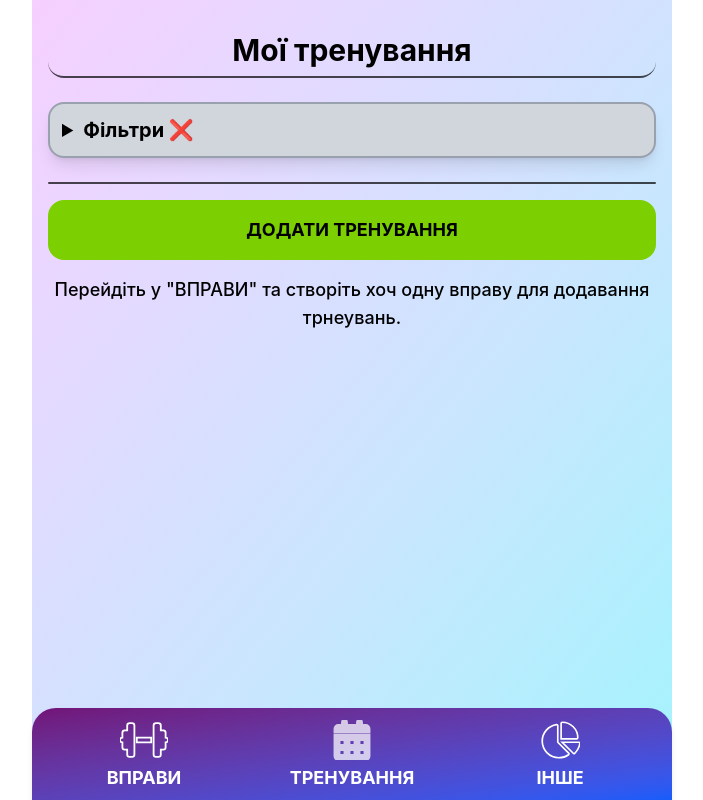
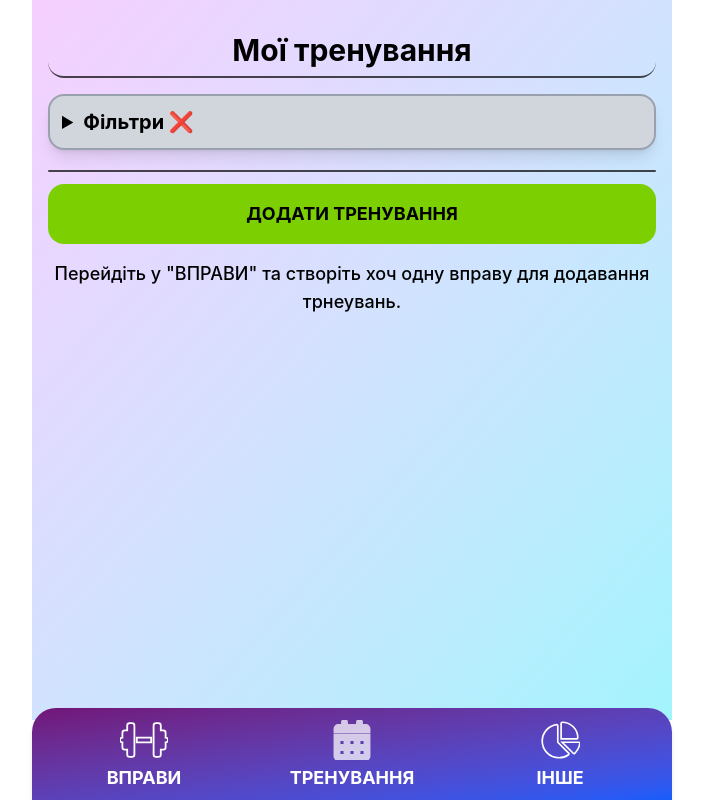
Before and after one commit to Riksev/physical-exercises-manager, a React (Vite) app: page / in a window 1280 px wide. Shown: the whole page, without its empty margins (288-991 px from the left). Built offline with nearby package versions, Linux system fonts and the light colour scheme.

Commit message:
hotfix for scroll on all pages; adjusted pages layouts

```diff
--- a/src/components/exercises/Exercise.tsx
+++ b/src/components/exercises/Exercise.tsx
@@ -15,7 +15,7 @@ const Exercise = ({
       useState<boolean>(false)
 
    return (
-      <div className="page-container">
+      <>
          <h2 className="horizontal-line title">{activeExercise?.name}</h2>
          <div className="flex w-full flex-col items-center gap-4">
             <button
@@ -58,7 +58,7 @@ const Exercise = ({
                activeExercise={activeExercise}
             />
          )}
-      </div>
+      </>
    )
 }
 
--- a/src/components/exercises/Exercises.tsx
+++ b/src/components/exercises/Exercises.tsx
@@ -25,9 +25,9 @@ const Exercises = ({
    return (
       <>
          {!activeExercise ? (
-            <div className="page-container">
+            <>
                <h2 className="horizontal-line title">Список вправ</h2>
-               <div className="input-block mb-2">
+               <div className="input-block">
                   <label htmlFor="searchName">Пошук за назвою:</label>
                   <input
                      type="text"
@@ -55,9 +55,9 @@ const Exercises = ({
                >
                   пошук вправ
                </button>
-               <h2 className="horizontal-line"></h2>
+               <h2 className="horizontal-line my-1"></h2>
                <button
-                  className="button-add button-full mb-4"
+                  className="button-add button-full mb-2"
                   onClick={() => {
                      setIsAddExerciseModalOpen(true)
                   }}
@@ -68,7 +68,7 @@ const Exercises = ({
                   exercises={filteredExercises}
                   clicker={setActiveExercise}
                />
-            </div>
+            </>
          ) : (
             <Exercise
                activeExercise={activeExercise}
--- a/src/components/exercises/ListOfExercises.tsx
+++ b/src/components/exercises/ListOfExercises.tsx
@@ -7,7 +7,7 @@ const ListOfExercises = ({
    showAll = false,
 }: IListOfExercisesProps) => {
    return (
-      <div className="flex flex-col gap-4">
+      <div className="flex w-full flex-col gap-4">
          {showAll && (
             <BlockExercise
                key={'all'}
--- a/src/components/other/Other.tsx
+++ b/src/components/other/Other.tsx
@@ -6,7 +6,7 @@ import FAQ from './FAQ'
 
 const Other = ({ exercises, workouts, setData }: IOtherProps) => {
    return (
-      <div className="page-container">
+      <>
          <h2 className="horizontal-line title">Інше</h2>
          <DataManager
             exercises={exercises}
@@ -16,7 +16,7 @@ const Other = ({ exercises, workouts, setData }: IOtherProps) => {
          <CalculatorOneRep />
          <About />
          <FAQ />
-      </div>
+      </>
    )
 }
 
--- a/src/components/workouts/ListOfWorkouts.tsx
+++ b/src/components/workouts/ListOfWorkouts.tsx
@@ -7,7 +7,7 @@ const ListOfWorkouts = ({
    clicker,
 }: IListOfWorkoutsProps) => {
    return (
-      <div className="mt-4 flex w-full flex-col gap-4">
+      <div className="mt-2 flex w-full flex-col gap-4">
          {workouts.length === 0 ? (
             exercises.length === 0 ? (
                <p>
--- a/src/components/workouts/Workout.tsx
+++ b/src/components/workouts/Workout.tsx
@@ -50,7 +50,7 @@ const Workout = ({
    }, [exercises])
 
    return (
-      <div className="page-container">
+      <>
          <h2 className="horizontal-line title">
             {activeWorkout?.date}
             {' - '}
@@ -314,7 +314,7 @@ const Workout = ({
                selectedRecord={selectedRecord}
             />
          )}
-      </div>
+      </>
    )
 }
 
--- a/src/components/workouts/Workouts.tsx
+++ b/src/components/workouts/Workouts.tsx
@@ -59,7 +59,7 @@ const Workouts = ({
    }, [dateBegin, dateEnd])
 
    return !activeWorkout ? (
-      <div className="page-container">
+      <>
          <h2 className="horizontal-line title">Мої тренування</h2>
          <details className="details">
             <summary>
@@ -175,7 +175,7 @@ const Workouts = ({
                </button>
             </div>
          </details>
-         <h2 className="horizontal-line"></h2>
+         <h2 className="horizontal-line my-1"></h2>
          <button
             className="button-add button-full"
             onClick={() => {
@@ -203,7 +203,7 @@ const Workouts = ({
                exercises={exercises}
             />
          )}
-      </div>
+      </>
    ) : (
       <Workout
          activeWorkout={activeWorkout}
--- a/src/index.css
+++ b/src/index.css
@@ -162,19 +162,15 @@ html {
    }
 
    .app-bg {
-      @apply flex h-[100dvh] h-screen w-full flex-col items-center;
+      @apply flex h-screen w-full flex-col items-center;
    }
 
    .app-main {
-      @apply flex max-h-[100dvh] max-h-screen w-full flex-1 flex-col items-center gap-4 overflow-y-scroll bg-gradient-to-br from-fuchsia-200 to-cyan-200 p-4 pb-20 text-center xl:w-1/2;
-   }
-
-   .page-container {
-      @apply mb-20 flex w-full flex-col text-lg font-medium;
+      @apply mb-20 flex h-screen w-full flex-col items-center gap-2 overflow-y-scroll bg-gradient-to-br from-fuchsia-200 to-cyan-200 p-4 pb-8 text-center text-lg font-medium xl:w-1/2;
    }
 
    .title {
-      @apply mb-6 pb-2;
+      @apply mb-2 pb-2;
    }
 
    .block-border {
```
